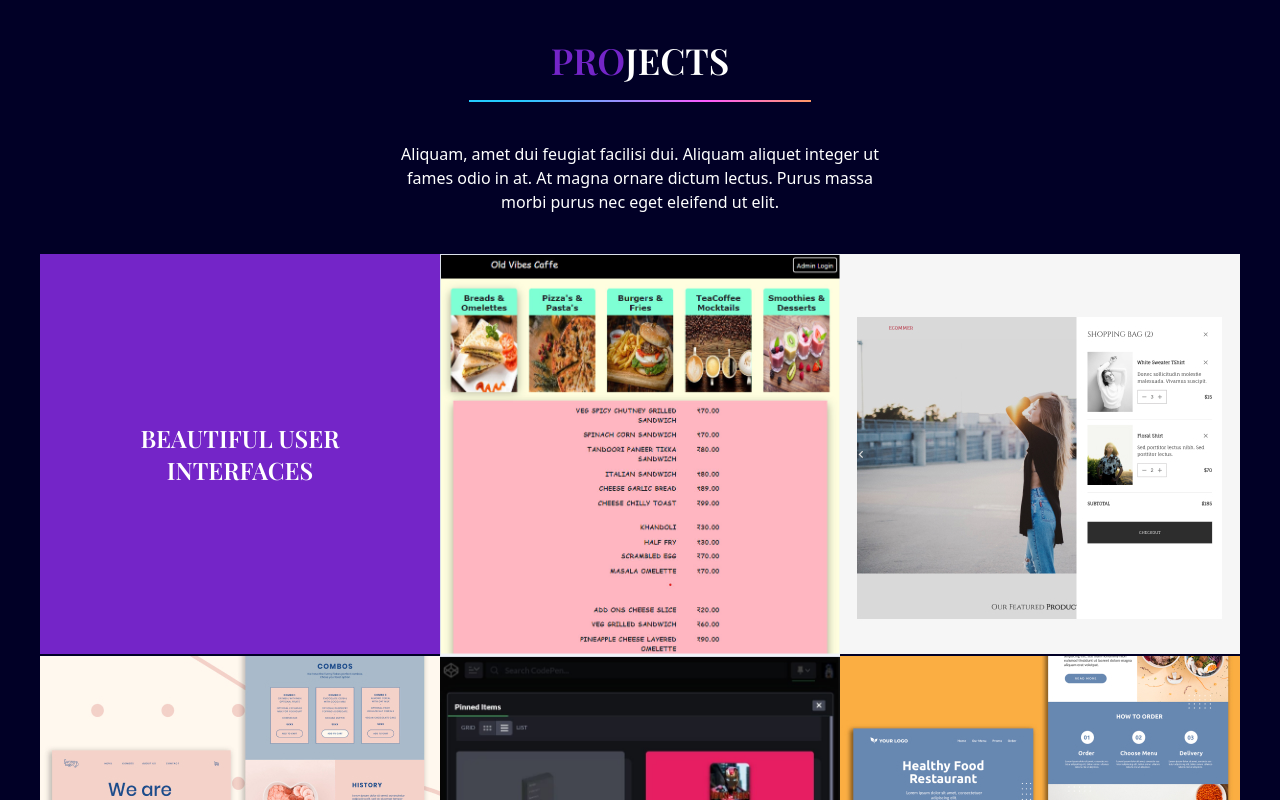
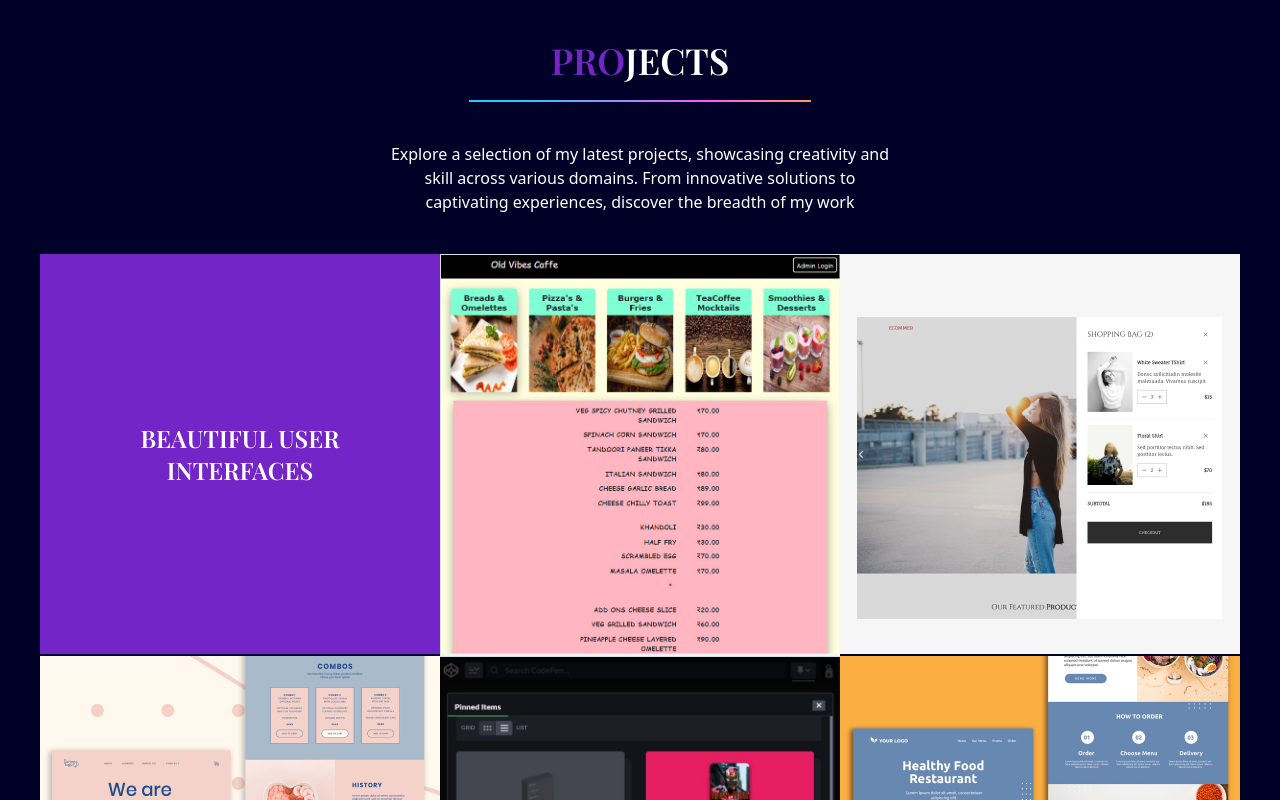
Before and after one commit to Om-Khairnar/Portfolio, a Next.js app: page /scenes/Projects in a window 1280 px wide. Shown: the top 800 px of the page. Built offline with nearby package versions, Linux system fonts and the light colour scheme.

Commit message:
ADDED image section to it 2

```diff
--- a/src/pages/scenes/Projects.jsx
+++ b/src/pages/scenes/Projects.jsx
@@ -17,7 +17,7 @@ const projectVariant = {
   visible: { opacity: 1, scale: 1 },
 };
 
-const Project = ({ title, overlayMessage, overlayLink  }) => {
+const Project = ({ title, overlayMessage, overlayLink }) => {
   const overlayStyles = `absolute h-full w-full opacity-0 hover:opacity-90 transition duration-500
     bg-grey z-30 flex flex-col justify-center items-center text-center p-16 text-deep-blue`;
   const projectTitle = title.split(" ").join("-").toLowerCase();
@@ -29,9 +29,7 @@ const Project = ({ title, overlayMessage, overlayLink  }) => {
         <p className="mt-7">{overlayMessage}</p>
         {overlayLink && (
           <p className="mt-3 font-bold">
-            <Link href={overlayLink}>
-               Link
-            </Link>
+            <Link href={overlayLink}>Link</Link>
           </p>
         )}
       </div>
@@ -69,9 +67,9 @@ const Projects = () => {
           </div>
         </div>
         <p className="mt-10 mb-10">
-          Aliquam, amet dui feugiat facilisi dui. Aliquam aliquet integer ut
-          fames odio in at. At magna ornare dictum lectus. Purus massa morbi
-          purus nec eget eleifend ut elit.
+          Explore a selection of my latest projects, showcasing creativity and
+          skill across various domains. From innovative solutions to captivating
+          experiences, discover the breadth of my work
         </p>
       </motion.div>
 
@@ -105,7 +103,6 @@ const Projects = () => {
           <Project
             title="Project 3"
             overlayMessage="Custom message for Project 3"
-
           />
           <Project
             title="Project 4"
```
